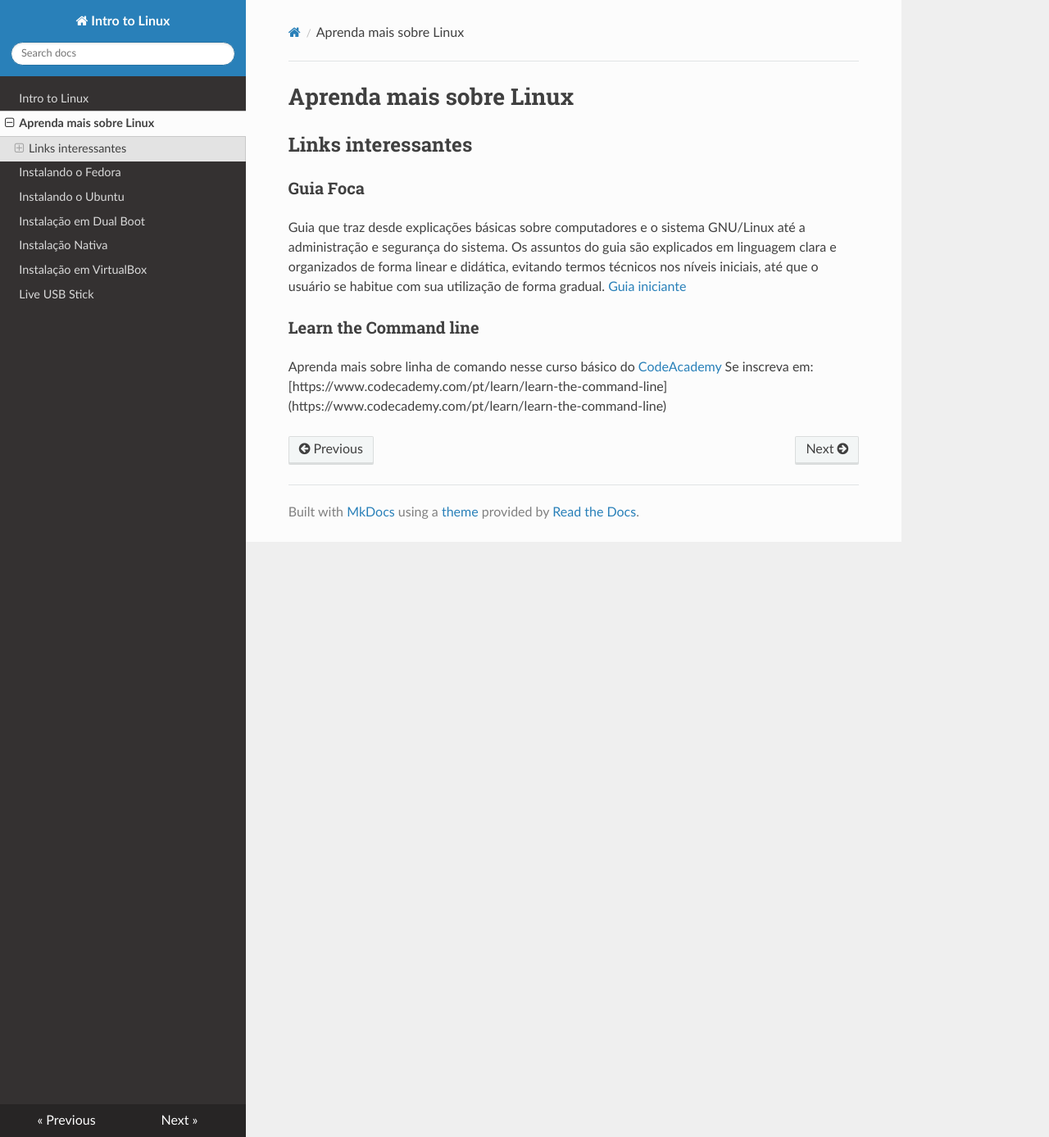
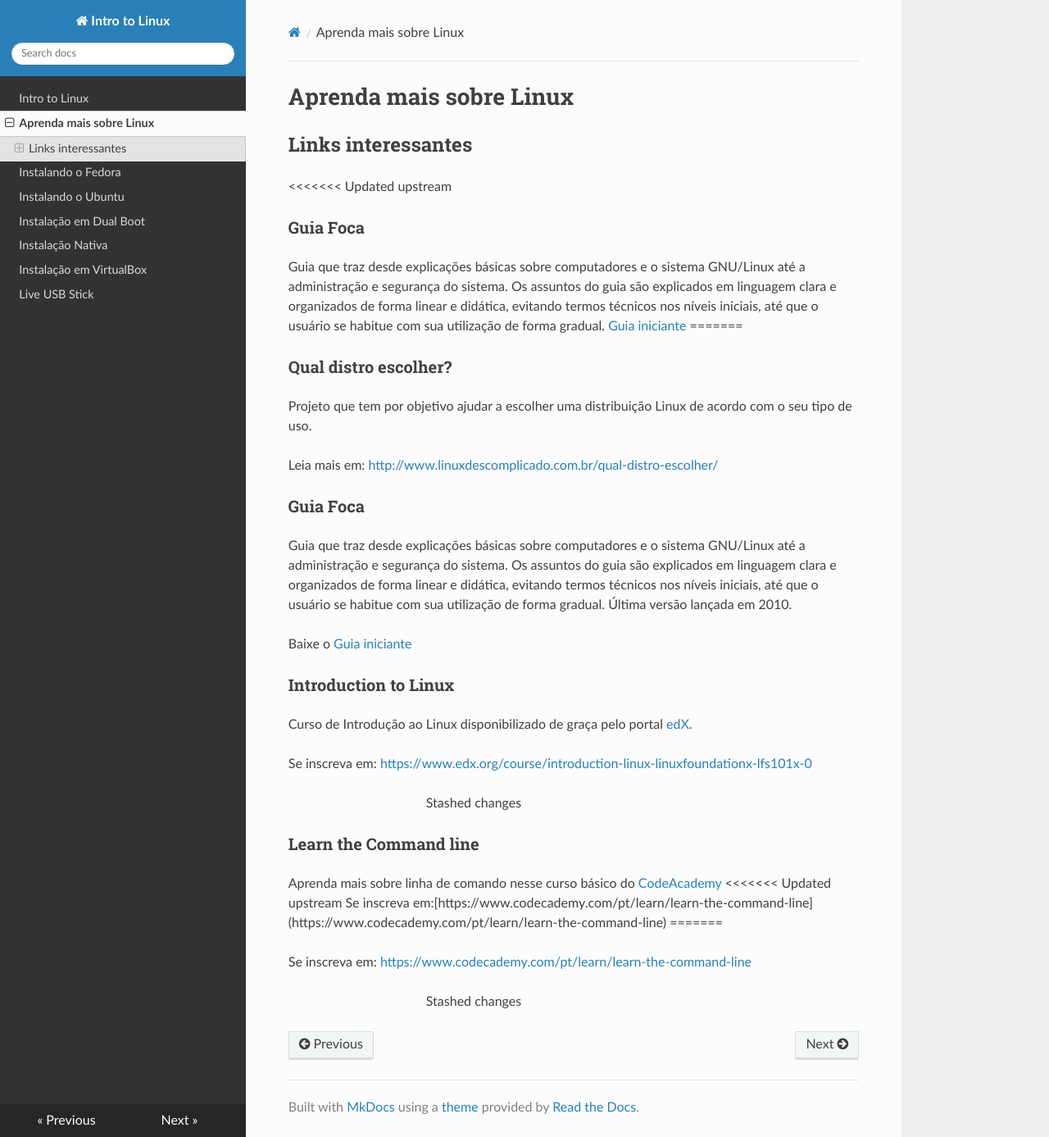
Before and after one commit to insideoutprojectbr/intro-to-linux-docs, an MkDocs documentation site: the page built from docs/Aprenda mais sobre Linux.md, in a window 1280 px wide and 1387 px high. Shown: the whole window at 82% size. Built offline with MkDocs 1.6.1, drawn with Linux system fonts in a browser that asks for light colours; nearby versions of some CDN libraries.

Commit message:
Add interesting links

```diff
--- a/docs/Aprenda mais sobre Linux.md
+++ b/docs/Aprenda mais sobre Linux.md
@@ -2,12 +2,37 @@
 
 ##Links interessantes
 
+<<<<<<< Updated upstream
 ###Guia Foca
 
 Guia que traz desde explicações básicas sobre computadores e o sistema GNU/Linux até a administração e segurança do sistema. Os assuntos do guia são explicados em linguagem clara e organizados de forma linear e didática, evitando termos técnicos nos níveis iniciais, até que o usuário se habitue com sua utilização de forma gradual.
 [Guia iniciante](http://www.guiafoca.org/?page_id=238)
+=======
+###Qual distro escolher?
+
+Projeto que tem por objetivo ajudar a escolher uma distribuição Linux de acordo com o seu tipo de uso.
+
+Leia mais em: [http://www.linuxdescomplicado.com.br/qual-distro-escolher/](http://www.linuxdescomplicado.com.br/qual-distro-escolher/)
+
+###Guia Foca
+
+Guia que traz desde explicações básicas sobre computadores e o sistema GNU/Linux até a administração e segurança do sistema. Os assuntos do guia são explicados em linguagem clara e organizados de forma linear e didática, evitando termos técnicos nos níveis iniciais, até que o usuário se habitue com sua utilização de forma gradual. Última versão lançada em 2010.
+
+Baixe o [Guia iniciante](http://www.guiafoca.org/?page_id=238)
+
+###Introduction to Linux
+
+Curso de Introdução ao Linux disponibilizado de graça pelo portal [edX](https://www.edx.org/).
+
+Se inscreva em: [https://www.edx.org/course/introduction-linux-linuxfoundationx-lfs101x-0](https://www.edx.org/course/introduction-linux-linuxfoundationx-lfs101x-0)
+>>>>>>> Stashed changes
 
 ###Learn the Command line
 
 Aprenda mais sobre linha de comando nesse curso básico do [CodeAcademy](https://www.codecademy.com)
+<<<<<<< Updated upstream
 Se inscreva em:[https://www.codecademy.com/pt/learn/learn-the-command-line] (https://www.codecademy.com/pt/learn/learn-the-command-line)
+=======
+
+Se inscreva em: [https://www.codecademy.com/pt/learn/learn-the-command-line](https://www.codecademy.com/pt/learn/learn-the-command-line)
+>>>>>>> Stashed changes
```
